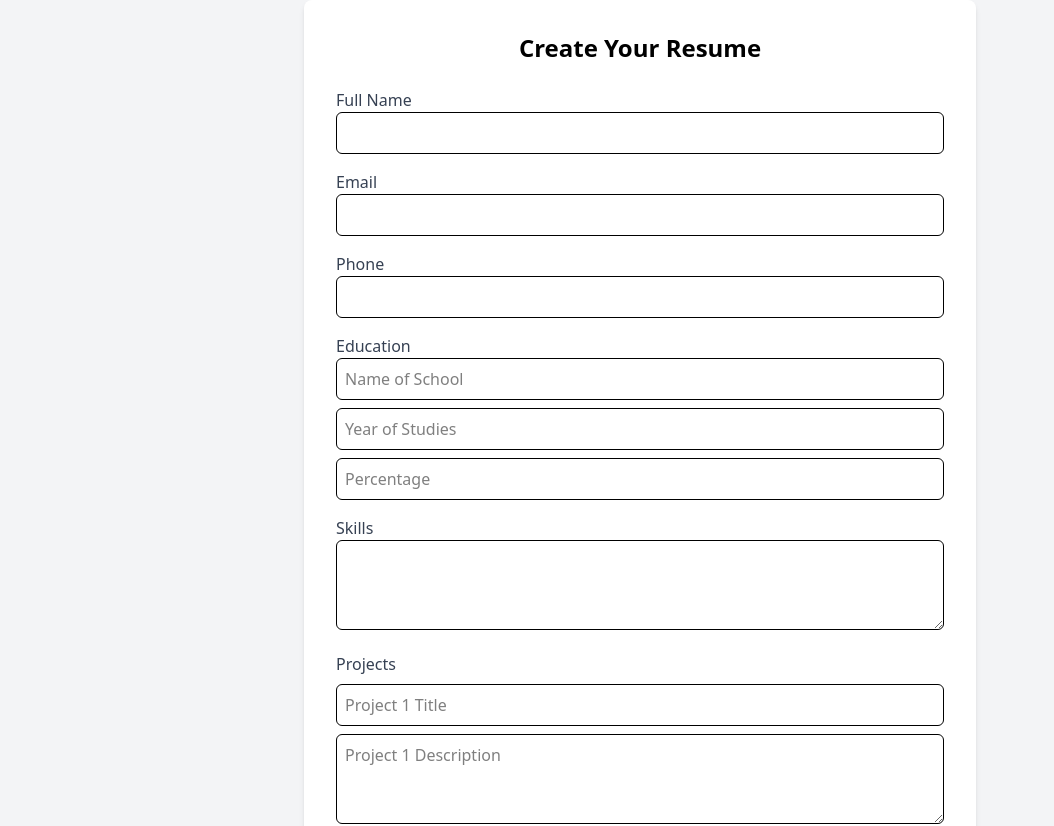
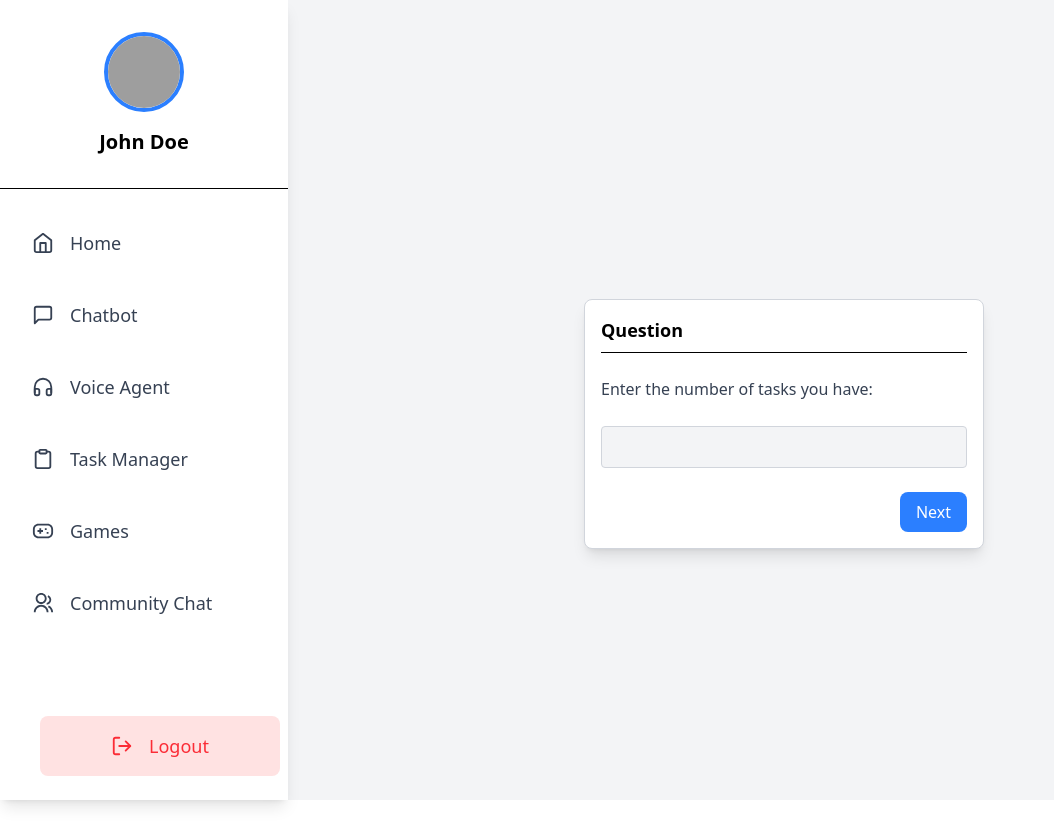
Before and after one commit to bignya23/NeuroSphere, a React (Vite) app in the folder frontend/: page /dashboard/tasks in a window 1280 px wide. Before the commit this address led to /. Shown: the top 826 px of the page, without its empty margins (0-1054 px from the left). Built offline with nearby package versions, Linux system fonts and the light colour scheme; grey boxes are pictures that could not be loaded.

Commit message:
Task Manager Questions Added

```diff
--- a/frontend/src/App.jsx
+++ b/frontend/src/App.jsx
@@ -1,10 +1,15 @@
-import { BrowserRouter as Router, Routes, Route, Navigate } from "react-router-dom";
+import {
+  BrowserRouter as Router,
+  Routes,
+  Route,
+  Navigate,
+} from "react-router-dom";
 import Signup from "./components/Singup";
 import Login from "./components/Login";
 import { AuthProvider } from "./context/AuthContext";
 import Dashboard from "./components/Dashboard";
 import DashboardRoutes from "./components/DashboardRoutes";
-import ResumeInput from "./components/ResumeInput"
+import ResumeInput from "./components/ResumeInput";
 const PrivateRoute = ({ children }) => {
   const isAuthenticated = localStorage.getItem("access_token");
   return isAuthenticated ? children : <Navigate to="/" />;
@@ -15,19 +20,17 @@ const App = () => {
     <AuthProvider>
       <Router>
         <Routes>
+          {/* <Route path="/" element={<ResumeInput />} /> */}
 
-          <Route  path="/" element={<ResumeInput />}/>
+          {/* <Route path="/signup" element={<Signup />} />
+          <Route path="/login" element={<Login />} /> */}
 
-          <Route path="/signup" element={<Signup />} />
-          <Route path="/login" element={<Login />} />
+          <Route path="/dashboard/*" element={<Dashboard />}>
+            <Route path="*" element={<DashboardRoutes />} />
+          </Route>
 
-
-        <Route path="/dashboard/*" element={<PrivateRoute><Dashboard /></PrivateRoute>}>
-            <Route path="*" element={<DashboardRoutes />} />
-         </Route>
-
-
-         <Route path="*" element={<Navigate to="/login" />} />
+          {/*
+          <Route path="*" element={<Navigate to="/login" />} /> */}
         </Routes>
       </Router>
     </AuthProvider>
--- a/frontend/src/components/TaskManager.jsx
+++ b/frontend/src/components/TaskManager.jsx
@@ -1,11 +1,128 @@
-import React from 'react'
+import React, { useState, useEffect } from "react";
+import axios from "axios";
+import QuestionCard from "../miniComponents/QuestionCard";
 
 const TaskManager = () => {
+  const [step, setStep] = useState(0);
+  const [responses, setResponses] = useState({
+    numTasks: 0,
+    tasks: [],
+    addBreaks: "no",
+    numBreaks: 0,
+    breaks: [],
+    dayDescription: "",
+  });
+
+  const [isSubmitting, setIsSubmitting] = useState(false);
+
+  const questions = [
+    { key: "numTasks", text: "Enter the number of tasks you have:", type: "number" },
+    ...Array.from({ length: responses.numTasks || 0 }, (_, i) => [
+      { key: `task-${i + 1}-desc`, text: `Task ${i + 1}: Enter task description:`, type: "text" },
+      { key: `task-${i + 1}-priority`, text: `Task ${i + 1}: Enter task priority (1 = lowest, 5 = highest):`, type: "number" },
+    ]).flat(),
+    { key: "addBreaks", text: "Do you want to add any break activities? (yes/no)", type: "text" },
+    ...(responses.addBreaks === "yes"
+      ? [
+          { key: "numBreaks", text: "Enter the number of break activities:", type: "number" },
+          ...Array.from({ length: responses.numBreaks || 0 }, (_, i) => ({
+            key: `break-${i + 1}`,
+            text: `Break Activity ${i + 1}: Enter break activity description:`,
+            type: "text",
+          })),
+        ]
+      : []),
+    { key: "dayDescription", text: "Describe how you want your day to be:", type: "text" },
+  ];
+
+  const handleNext = (key, value) => {
+    setResponses((prev) => {
+      let newData = { ...prev };
+
+      if (key === "numTasks") {
+        newData.numTasks = parseInt(value) || 0;
+        newData.tasks = [];
+      } else if (key.startsWith("task-") && key.endsWith("-desc")) {
+        if (newData.tasks.length < newData.numTasks) {
+          newData.tasks = [...prev.tasks, { task: value, priority: null }];
+        }
+      } else if (key.startsWith("task-") && key.endsWith("-priority")) {
+        const index = newData.tasks.length - 1;
+        if (index >= 0 && index < newData.numTasks) {
+          newData.tasks = prev.tasks.map((t, i) =>
+            i === index ? { ...t, priority: parseInt(value) || null } : t
+          );
+        }
+      } else if (key === "addBreaks") {
+        newData.addBreaks = value.toLowerCase();
+        if (newData.addBreaks === "no") {
+          newData.numBreaks = 0;
+          newData.breaks = [];
+        }
+      } else if (key === "numBreaks") {
+        newData.numBreaks = parseInt(value) || 0;
+        newData.breaks = [];
+      } else if (key.startsWith("break-")) {
+        if (newData.breaks.length < newData.numBreaks) {
+          newData.breaks = [...prev.breaks, { activity: value }];
+        }
+      } else if (key === "dayDescription") {
+        newData.dayDescription = value;
+      }
+
+      return newData;
+    });
+
+    setStep((prevStep) => prevStep + 1);
+  };
+
+  // Send Data to API when all questions are answered
+  useEffect(() => {
+    if (step >= questions.length && !isSubmitting) {
+      setIsSubmitting(true);
+
+      const finalData = {
+        tasks: responses.tasks.slice(0, responses.numTasks),
+        breaks: responses.breaks.slice(0, responses.numBreaks),
+        dayDescription: responses.dayDescription,
+      };
+
+      console.log("Final Response Object:", finalData);
+
+      const sendData = async () => {
+        try {
+          const response = await axios.post(
+            "http://localhost:8000/api/autism/schedule_generate",
+            finalData,
+            { headers: { "Content-Type": "application/json" } }
+          );
+          console.log("API Response:", response.data);
+        } catch (error) {
+          console.error("Error sending data:", error);
+        }
+      };
+
+      sendData();
+    }
+  }, [step, questions.length, responses, isSubmitting]);
+
+  if (step >= questions.length) {
+    return (
+      <div className="p-6 text-lg bg-gray-100 mx-auto max-w-xl shadow-md rounded-md">
+        <h2 className="text-xl font-bold mb-4">Responses have been submitted. Check the console.</h2>
+      </div>
+    );
+  }
+
   return (
-    <div>
-      task manager
+    <div className="flex flex-col items-center justify-center h-screen">
+      <QuestionCard
+        question={questions[step].text}
+        type={questions[step].type}
+        onNext={(value) => handleNext(questions[step].key, value)}
+      />
     </div>
-  )
-}
+  );
+};
 
-export default TaskManager
+export default TaskManager;
--- /dev/null
+++ b/frontend/src/miniComponents/QuestionCard.jsx
@@ -0,0 +1,28 @@
+import React, { useState } from "react";
+
+const QuestionCard = ({ question, type, onNext }) => {
+  const [answer, setAnswer] = useState("");
+
+  return (
+    <div className="w-[400px] h-[250px] flex flex-col justify-between mx-auto bg-white shadow-lg rounded-lg p-4 border border-gray-300">
+      <div className="border-b pb-2 mb-2 w-full">
+        <p className="text-lg font-semibold">Question</p>
+      </div>
+      <p className="text-gray-700 font-medium mb-2 overflow-auto">{question}</p>
+      <input
+        type={type}
+        className="w-full p-2 rounded-sm border border-gray-300 bg-gray-100"
+        value={answer}
+        onChange={(e) => setAnswer(e.target.value)}
+      />
+      <button
+        className="mt-2 bg-blue-500 text-white px-4 py-2 rounded-lg self-end"
+        onClick={() => onNext(answer)}
+      >
+        Next
+      </button>
+    </div>
+  );
+};
+
+export default QuestionCard;
```
